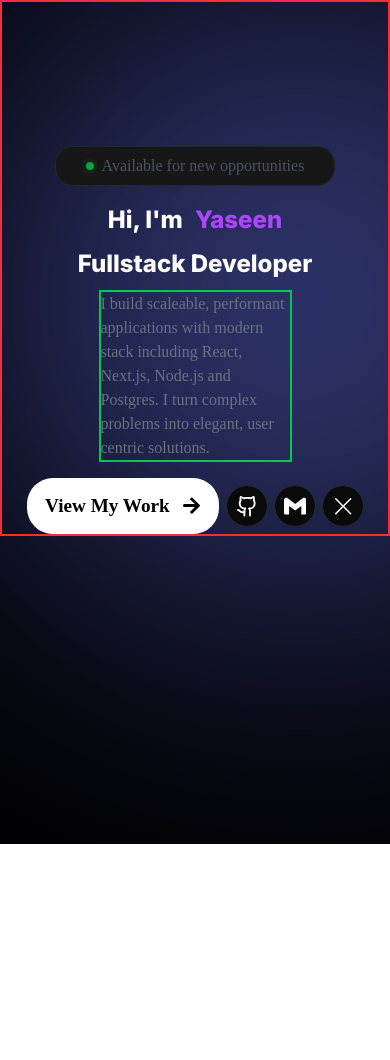
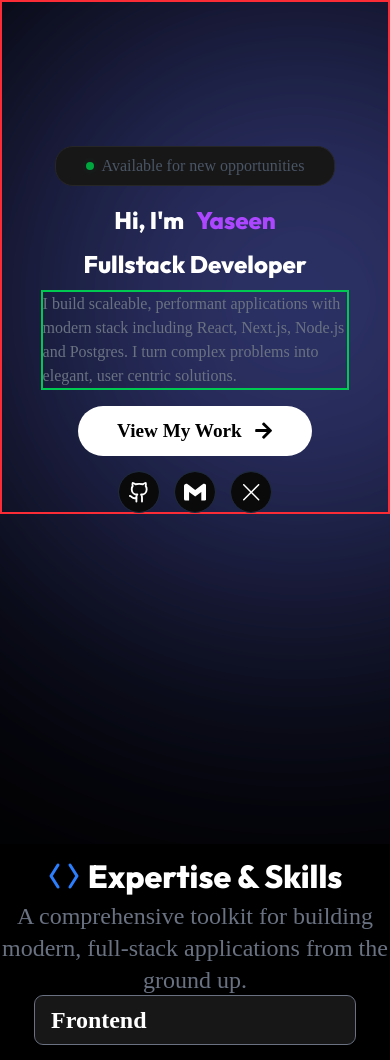
Before and after one commit to yaseenrehan123/portfolio, a Next.js app: page / in a window 390 px wide. Before the commit the page ends 844 px from the top, so only its background shows below. Built offline with nearby package versions, Linux system fonts and the light colour scheme.

Commit message:
Refactored IntroSection, Added SkillsSection

```diff
--- a/app/page.tsx
+++ b/app/page.tsx
@@ -1,10 +1,12 @@
 import IntroSection from "@/features/intro-section/introSection";
+import SkillsSection from "@/features/skills-section/skillsSection";
 import Image from "next/image";
 
 export default function Home() {
   return (
-    <div className="flex items-center flex-col gap-3">
+    <div className="flex items-center flex-col gap-2 sm:gap-3 md:gap-4 lg:gap-5 bg-black pb-4">
       <IntroSection />
+      <SkillsSection />
     </div>
   );
 }
--- /dev/null
+++ b/features/intro-section/introDetails.tsx
@@ -0,0 +1,26 @@
+import React from 'react'
+
+const IntroDetails = () => {
+    return (
+        <div className='flex items-center flex-col gap-2'>
+
+            <div className='flex items-center flex-col gap-2 font-outfit font-extrabold text-[clamp(1.5rem,5vw,3.75rem)]
+                    text-white'>
+                <div className='flex items-center justify-center gap-3'>
+                    <div>Hi, I'm</div>
+                    <div className='text-purple-500'>Yaseen</div>
+                </div>
+                <div >
+                    Fullstack Developer
+                </div>
+            </div>
+            <div className='flex items-start flex-col gap-2 text-gray-500 text-[clamp(1rem,2vw,1.2rem)] w-full border-green-500
+                    border-2 max-w-[80%] sm:max-w-[70%] md:max-w-[50%]'>
+                I build scaleable, performant applications with modern stack including React, Next.js, Node.js and Postgres.
+                I turn complex problems into elegant, user centric solutions.
+            </div>
+        </div>
+    )
+}
+
+export default IntroDetails
--- /dev/null
+++ b/features/intro-section/introLinks.tsx
@@ -0,0 +1,32 @@
+import React from 'react'
+import Button from '@/components/ui/general/button'
+import MediaLinkButton from '@/components/ui/general/mediaLinkButton'
+import { LuGithub } from "react-icons/lu";
+import { SiGmail } from "react-icons/si";
+import { RxCross1 } from "react-icons/rx";
+import { FaArrowRight } from "react-icons/fa";
+
+const IntroLinks = () => {
+    return (
+        <div className='flex items-center  flex-col sm:flex-row sm:justify-center gap-4'>
+            <Button className='text-[1.2rem] w-[60vw] sm:w-48 h-[50px] font-bold rounded-4xl flex items-center justify-center gap-3'>
+                <div> View My Work </div>
+                <FaArrowRight />
+            </Button>
+            <div className='flex items-center justify-center gap-4'>
+                <MediaLinkButton href={""}>
+                    <LuGithub />
+                </MediaLinkButton>
+                <MediaLinkButton href={""}>
+                    <SiGmail />
+                </MediaLinkButton>
+                <MediaLinkButton href={""}>
+                    <RxCross1 />
+                </MediaLinkButton>
+            </div>
+
+        </div>
+    )
+}
+
+export default IntroLinks
--- a/features/intro-section/introSection.tsx
+++ b/features/intro-section/introSection.tsx
@@ -1,55 +1,19 @@
 import React from 'react'
 import IntroBackground from './introBackground'
 import IntroBadge from './introBadge'
-import Button from '@/components/ui/general/button'
-import MediaLinkButton from '@/components/ui/general/mediaLinkButton'
-import { LuGithub } from "react-icons/lu";
-import { SiGmail } from "react-icons/si";
-import { RxCross1 } from "react-icons/rx";
-import { FaArrowRight } from "react-icons/fa";
+import IntroDetails from './introDetails'
+import IntroLinks from './introLinks'
 
 const IntroSection = () => {
     return (
-        <div className='flex items-center flex-col w-full
+        <div className='flex items-center flex-col w-full lg:w-[90%] xl:w-[80%]
         h-screen bg-black relative overflow-hidden z-0'>
             <IntroBackground />
             <div className='flex items-center justify-start gap-4 flex-col border-2 border-red-500
             pt-36 z-10 '>
                 <IntroBadge />
-                <div className='flex items-center flex-col gap-2'>
-
-                    <div className='flex items-center flex-col gap-2 font-inter font-extrabold text-[clamp(1.5rem,5vw,3.75rem)]
-                    text-white'>
-                        <div className='flex items-center justify-center gap-3'>
-                            <div>Hi, I'm</div>
-                            <div className='text-purple-500'>Yaseen</div>
-                        </div>
-                        <div >
-                            Fullstack Developer
-                        </div>
-                    </div>
-                    <div className='flex items-start flex-col gap-2 text-gray-500 text-[clamp(1rem,2vw,1.2rem)] w-full border-green-500
-                    border-2 max-w-1/2'>
-                        I build scaleable, performant applications with modern stack including React, Next.js, Node.js and Postgres.
-                        I turn complex problems into elegant, user centric solutions.
-                    </div>
-                </div>
-                <div className='flex items-center justify-center gap-2'>
-                    <Button className='text-[1.2rem] w-48 h-14 font-bold rounded-4xl flex items-center justify-center gap-3'>
-                        <div> View My Work </div>
-                        <FaArrowRight />
-                    </Button>
-                    <MediaLinkButton href={""}>
-                        <LuGithub />
-                    </MediaLinkButton>
-                    <MediaLinkButton href={""}>
-                        <SiGmail />
-                    </MediaLinkButton>
-                    <MediaLinkButton href={""}>
-                        <RxCross1 />
-                    </MediaLinkButton>
-                </div>
-
+                <IntroDetails />
+                <IntroLinks />
 
             </div>
         </div>
--- /dev/null
+++ b/features/skills-section/skillsHeading.tsx
@@ -0,0 +1,20 @@
+import React from 'react'
+import { PiBracketsAngleBold } from "react-icons/pi";
+
+const SkillsHeading = () => {
+    return (
+        <div>
+            <div className='flex items-center justify-center gap-2 text-[clamp(2rem,3vw,3rem)] font-bold text-white font-outfit'>
+                <PiBracketsAngleBold className='text-blue-500' />
+                <div>
+                    Expertise & Skills
+                </div>
+            </div>
+            <div className='text-gray-500 text-center text-2xl'>
+                A comprehensive toolkit for building modern, full-stack applications from the ground up.
+            </div>
+        </div>
+    )
+}
+
+export default SkillsHeading
--- /dev/null
+++ b/features/skills-section/skillsSection.tsx
@@ -0,0 +1,19 @@
+import React from 'react'
+import SkillsHeading from './skillsHeading'
+
+
+const SkillsSection = () => {
+    return (
+        <div className='flex items-center flex-col w-full'>
+            <SkillsHeading />
+            <div className='flex flex-col bg-neutral-900 outline-1 outline-gray-500 w-80 min-h-10 rounded-[8px]
+            py-2 px-4'>
+                <div className='text-white text-2xl font-bold'>
+                    Frontend
+                </div>
+            </div>
+        </div>
+    )
+}
+
+export default SkillsSection
```
